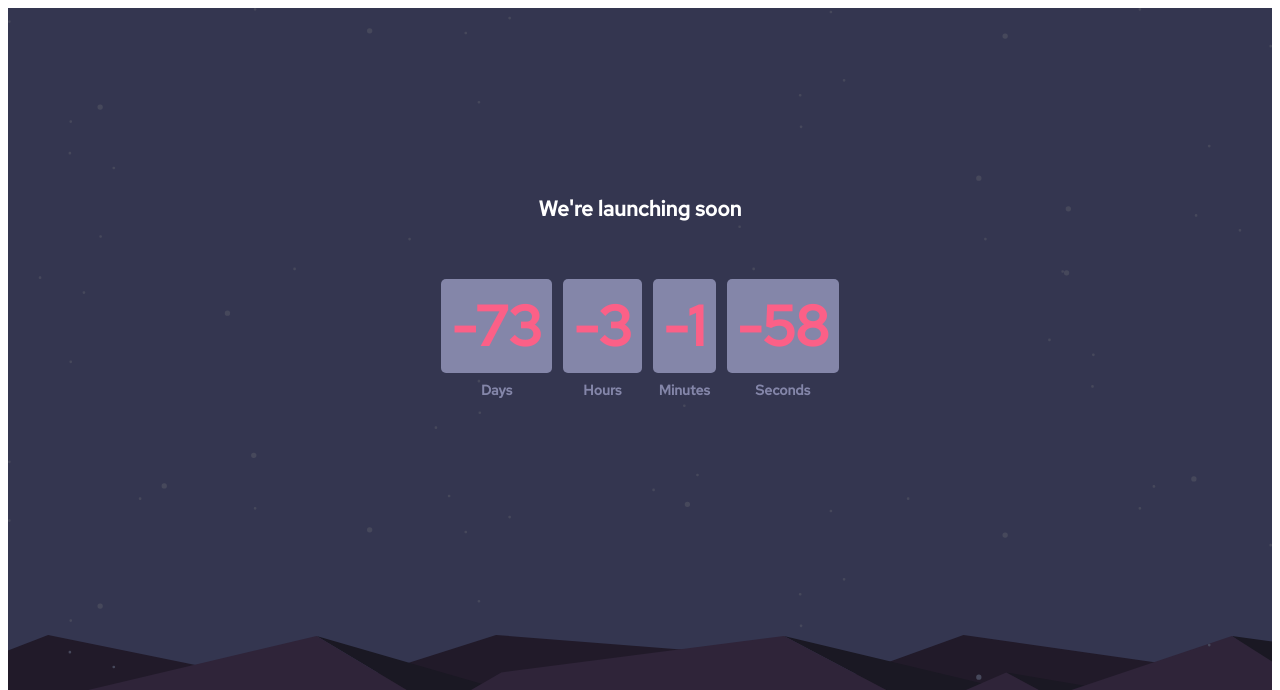
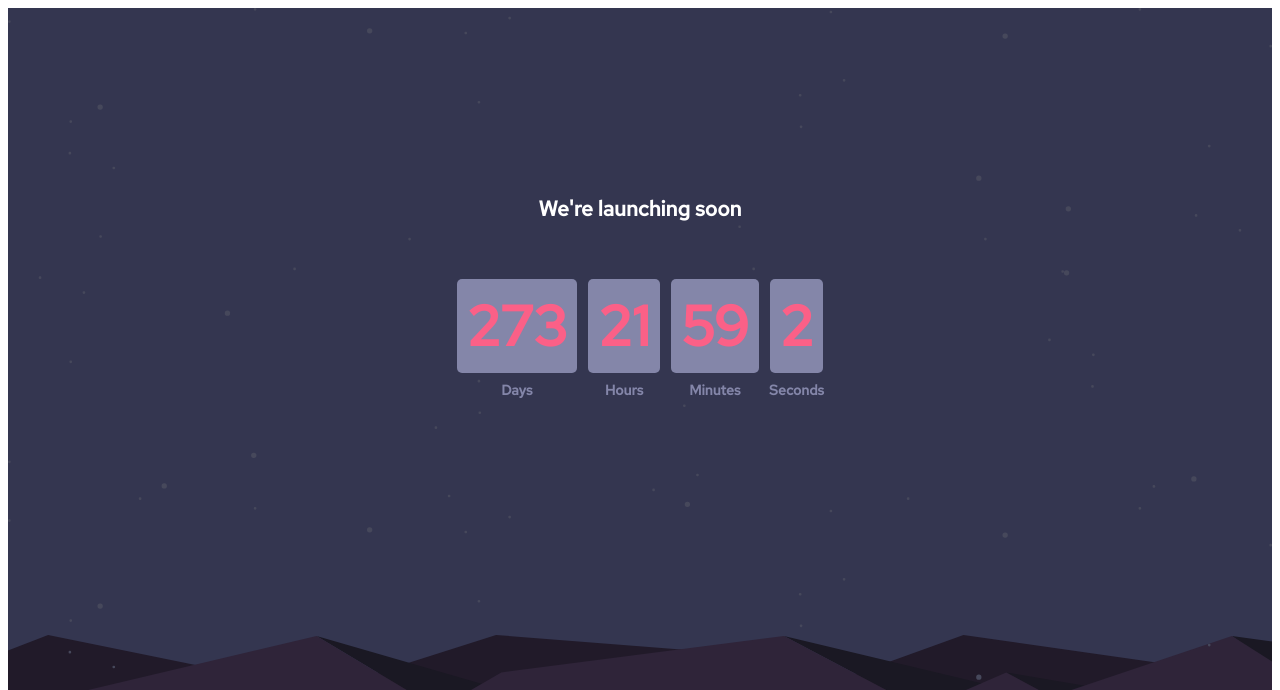
Before and after one commit to Bizzhle/countdown-timer, a plain HTML site: page index.html in a window 1280 px wide. Shown: the top 690 px of the page. Drawn offline with Linux system fonts and the light colour scheme.

Commit message:
date changed

```diff
--- a/index.html
+++ b/index.html
@@ -26,14 +26,12 @@
     <h2> We're launching soon</h2>
   </header>
   <main>
-
     <div class="time">
       <div class="timers"><span class="days time-p"></span><span class="timer-txt">Days</span></div>
       <div class="timers"><span class="hours time-p"></span><span class="timer-txt">Hours</span></div>
       <div class="timers"><span class="minutes time-p"></span><span class="timer-txt">Minutes</span></div>
       <div class="timers"><span class="seconds time-p"></span><span class="timer-txt">Seconds</span></div>
     </div>
-
   </main>
 
 
@@ -53,7 +51,7 @@
 </body>
 <script>
   //Set the date to count down to
-  var countdownDate = new Date("Jan 20, 2021 15:37:25").getTime();
+  var countdownDate = new Date("Jan 1, 2022 15:37:25").getTime();
   const days = document.querySelector(".days");
   const hours = document.querySelector(".hours");
   const minutes = document.querySelector(".minutes");
```
